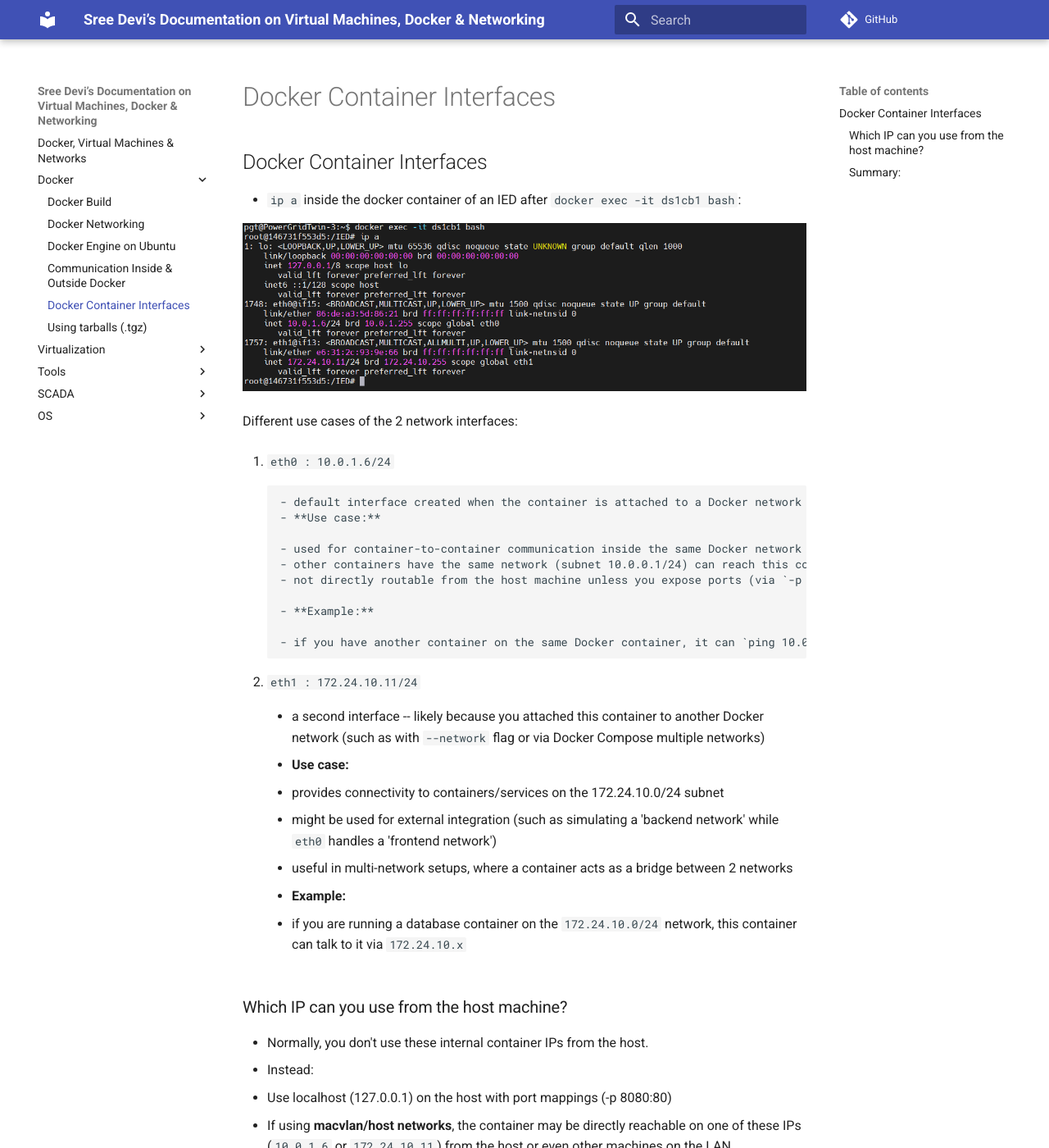
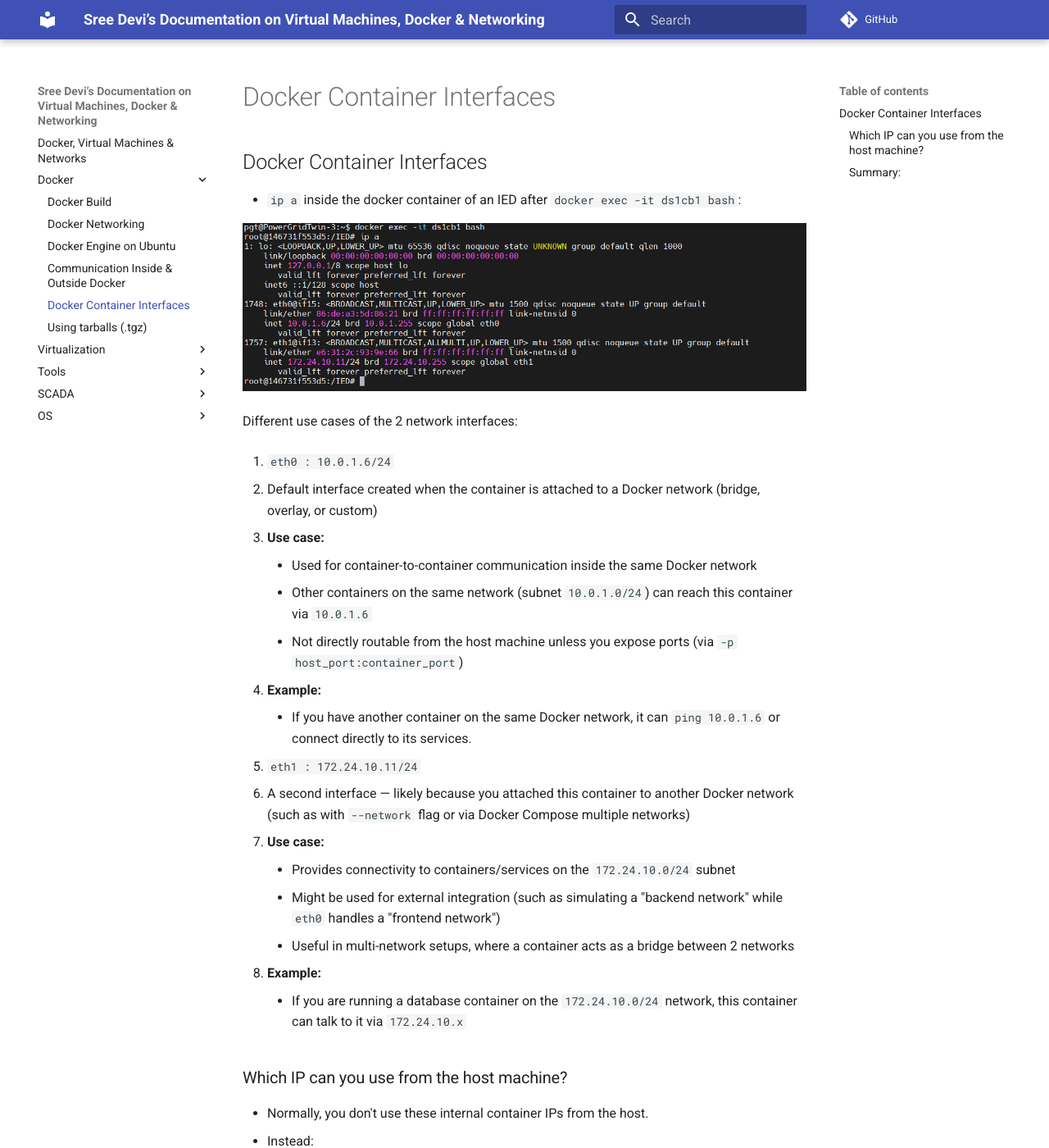
Before and after one commit to SreedeviRajavelu/VirtualMachines, an MkDocs documentation site: the page built from docs/Docker_Container_Interfaces.md, in a window 1280 px wide and 1400 px high. Shown: the whole window at 82% size. Built offline with MkDocs 1.6.1 and Material for MkDocs 9.7.7, drawn with Linux system fonts in a browser that asks for light colours; comment, search, counter and statistics services are not loaded.

Commit message:
updated Docker_Container_Interfaces.md 4 sept 3.16pm

```diff
--- a/docs/Docker_Container_Interfaces.md
+++ b/docs/Docker_Container_Interfaces.md
@@ -6,32 +6,24 @@
 
 Different use cases of the 2 network interfaces:
 
-1.  `eth0 : 10.0.1.6/24`
+1. `eth0 : 10.0.1.6/24`
 
-        - default interface created when the container is attached to a Docker network (bridge, overlay, or custom)
-        - **Use case:**
+   - Default interface created when the container is attached to a Docker network (bridge, overlay, or custom)
+   - **Use case:**
+     - Used for container-to-container communication inside the same Docker network
+     - Other containers on the same network (subnet `10.0.1.0/24`) can reach this container via `10.0.1.6`
+     - Not directly routable from the host machine unless you expose ports (via `-p host_port:container_port`)
+   - **Example:**
+     - If you have another container on the same Docker network, it can `ping 10.0.1.6` or connect directly to its services.
 
-        - used for container-to-container communication inside the same Docker network
-        - other containers have the same network (subnet 10.0.0.1/24) can reach this container via 10.0.1.6
-        - not directly routable from the host machine unless you expose ports (via `-p host_port:container_port`)
-
-        - **Example:**
-
-        - if you have another container on the same Docker container, it can `ping 10.0.1.6` or connect directly to its services.
-
-2.  `eth1 : 172.24.10.11/24`
-
-    - a second interface -- likely because you attached this container to another Docker network (such as with `--network` flag or via Docker Compose multiple networks)
-
-    - **Use case:**
-
-    - provides connectivity to containers/services on the 172.24.10.0/24 subnet
-    - might be used for external integration (such as simulating a 'backend network' while `eth0` handles a 'frontend network')
-    - useful in multi-network setups, where a container acts as a bridge between 2 networks
-
-    - **Example:**
-
-    - if you are running a database container on the `172.24.10.0/24` network, this container can talk to it via `172.24.10.x`
+2. `eth1 : 172.24.10.11/24`
+   - A second interface — likely because you attached this container to another Docker network (such as with `--network` flag or via Docker Compose multiple networks)
+   - **Use case:**
+     - Provides connectivity to containers/services on the `172.24.10.0/24` subnet
+     - Might be used for external integration (such as simulating a "backend network" while `eth0` handles a "frontend network")
+     - Useful in multi-network setups, where a container acts as a bridge between 2 networks
+   - **Example:**
+     - If you are running a database container on the `172.24.10.0/24` network, this container can talk to it via `172.24.10.x`
 
 ### Which IP can you use from the host machine?
 
```
Also changed, not shown: site/Docker_Container_Interfaces/index.html, site/search/search_index.json.
